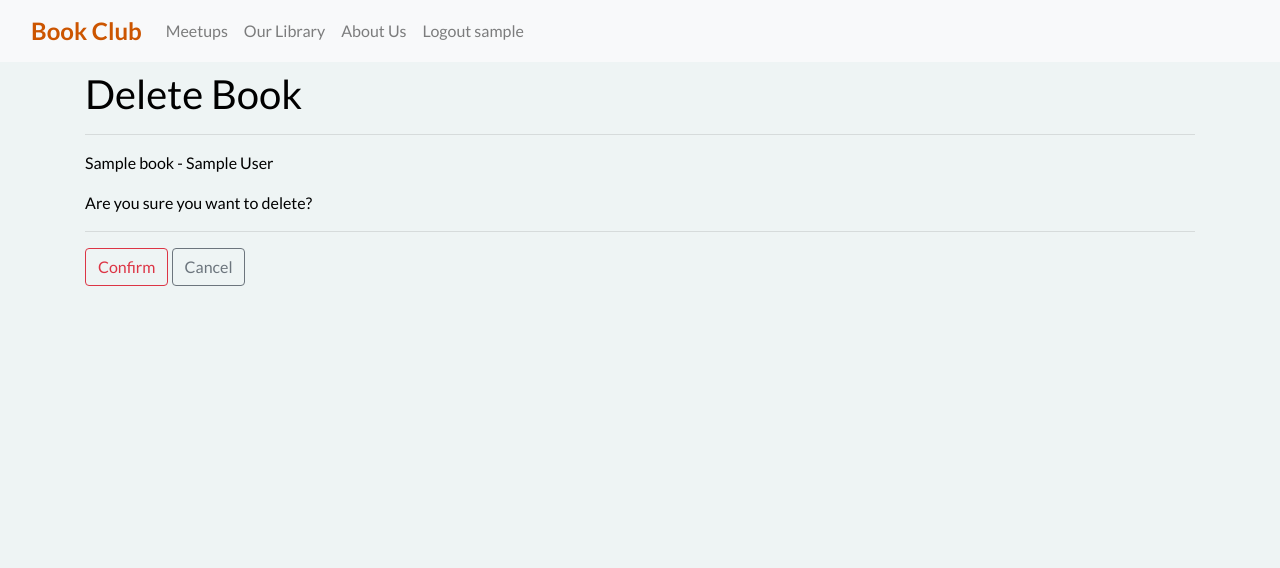
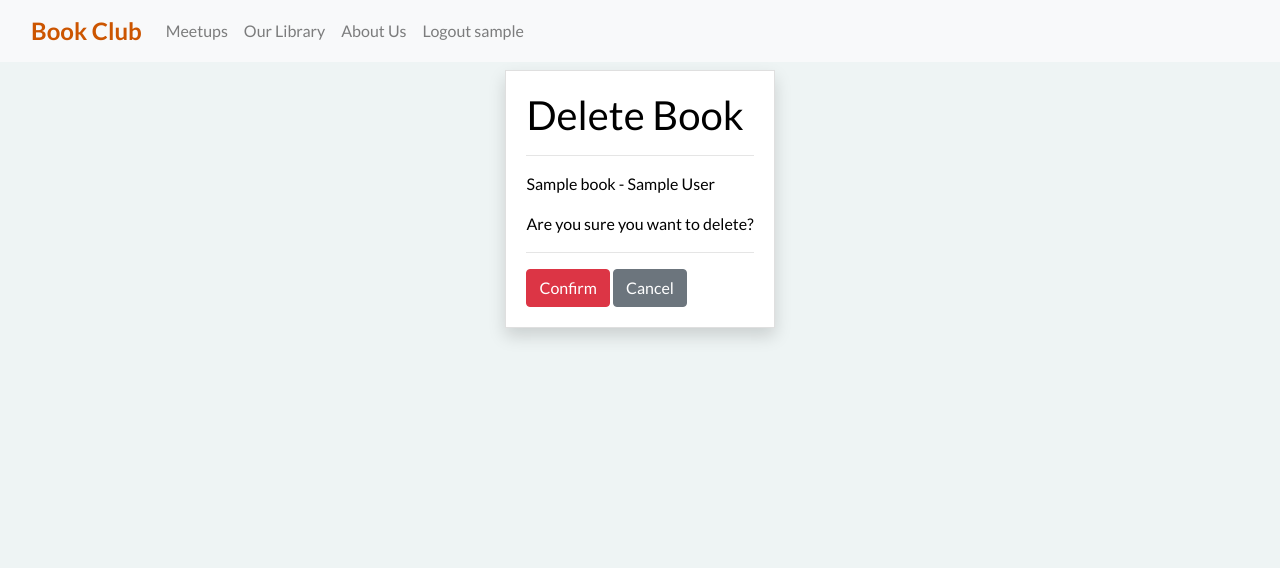
Before and after one commit to davewatters/bookclub-ci-pp4, a Django app: page /books/1/delete in a window 1280 px wide. Shown: the top 568 px of the page. Run offline with Django 3.2, Linux system fonts and the light colour scheme; a user stored in the database is signed in; tables that the repository leaves empty hold one stand-in row (values such as "Sample post"); some libraries are stand-ins or nearby versions; some web fonts are replaced.

Commit message:
style: apply style confirm_delete_book

```diff
--- a/blog/templates/blog/book_confirm_delete.html
+++ b/blog/templates/blog/book_confirm_delete.html
@@ -1,5 +1,11 @@
 {% extends "base.html" %}
 {% block content %}
+
+<div class="container-fluid">
+  <div class="row justify-content-center">
+    <div class="card shadow">
+      <div class="card-body">
+
         <h1>Delete Book</h1>
         <hr>
         <p>{{ book.long_title }}</p>
@@ -7,7 +13,13 @@
         <hr>
         <form method="post" action="{% url 'book-delete' book.id %}">
           {% csrf_token %}
-  <button class="btn btn-outline-danger" type="submit">Confirm</button>
-  <a class="btn btn-outline-secondary" href="{% url 'book-list' %}">Cancel</a>
+          <button class="btn btn-danger" type="submit">Confirm</button>
+          <a class="btn btn-secondary" href="{% url 'book-list' %}">Cancel</a>
         </form>
+
+      </div>
+    </card>
+  </div>
+</div>
+
 {% endblock %}
```
Lines whose indentation alone changed are shown as unchanged.
